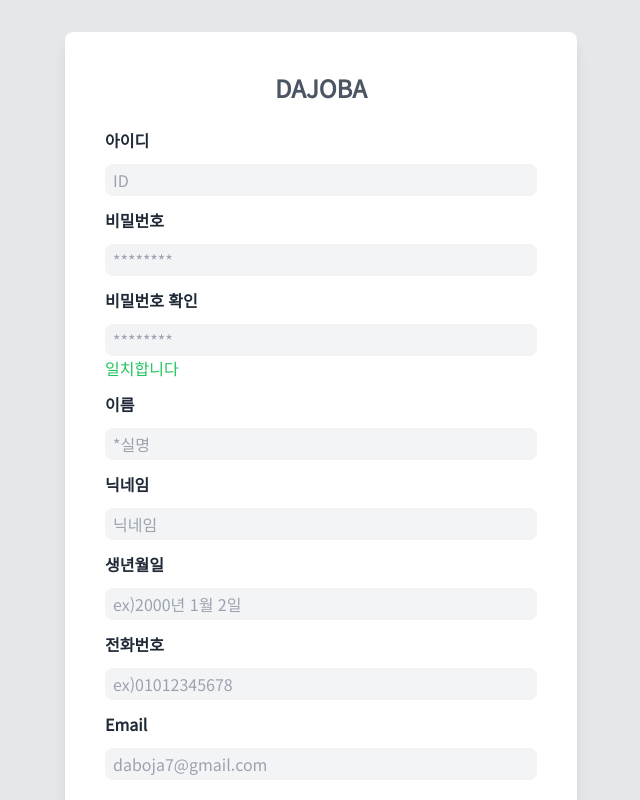
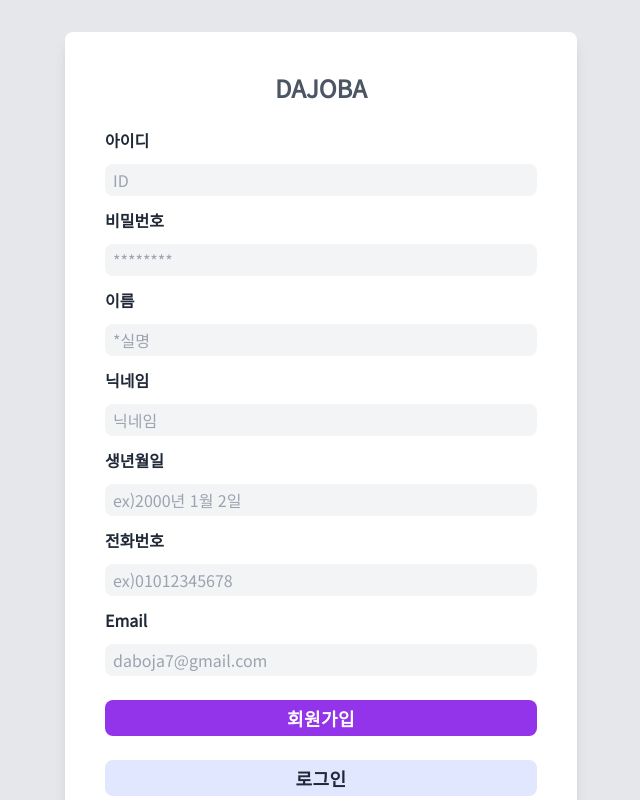
Before and after one commit to unfl1/dajoba_front, a React (Create React App) app: page /Account in a window 1280 px wide. Shown: the top 800 px of the page, without its empty margins (319-959 px from the left). Built offline with nearby package versions, Linux system fonts and the light colour scheme.

Commit message:
connecttest3

```diff
--- a/package.json
+++ b/package.json
@@ -10,6 +10,8 @@
     "@testing-library/user-event": "^13.5.0",
     "axios": "^1.6.2",
     "chart.js": "^4.4.0",
+    "cors": "^2.8.5",
+    "http-proxy-middleware": "^2.0.6",
     "react": "^18.2.0",
     "react-chartjs-2": "^5.2.0",
     "react-dom": "^18.2.0",
@@ -43,5 +45,6 @@
       "last 1 firefox version",
       "last 1 safari version"
     ]
-  }
+  },
+  "proxy": "http://192.168.0.211:8080/"
 }
--- a/src/Config.js
+++ b/src/Config.js
@@ -1,3 +1,3 @@
-const API_BASE_URL = 'https://www.adsfasfadssda.com';
+const API_BASE_URL = 'http://192.168.0.211:8080/';
 
 export default API_BASE_URL;
--- /dev/null
+++ b/src/SetProxy.js
@@ -0,0 +1,10 @@
+const { createProxyMiddleware } = require("http-proxy-middleware");
+
+module.exports = function (app) {
+  app.use(
+    createProxyMiddleware("/api/v1", {
+      target: "http://192.168.0.211:8080/",
+      changeOrigin: true,
+    })
+  );
+};
--- a/src/components/Board3.js
+++ b/src/components/Board3.js
@@ -1,4 +1,3 @@
-// Board3.js
 import React, { useState, useEffect } from 'react';
 import axios from 'axios';
 import API_BASE_URL from '../Config';
@@ -6,9 +5,10 @@ import { useNavigate, useParams } from 'react-router-dom';
 import Checkbox from '../components/Checkbox';
 import { useSelector } from 'react-redux';
 
-const user = useSelector(state => state.user.user);
+
 
 const Board3 = () => {
+    const user = useSelector(state => state.user.user);
     const [title, setTitle] = useState('');
     const [text, setText] = useState('');
     const [selectedCheckboxes, setSelectedCheckboxes] = useState([]); // 선택된 체크박스를 관리합니다.
@@ -17,7 +17,7 @@ const Board3 = () => {
 
     useEffect(() => {
         // userid와 introid를 사용하여 데이터를 가져오는 GET 요청을 보냅니다.
-        axios.get(`${API_BASE_URL}/users/${user.userid}/self-intro/${introid}`)
+        axios.get(`${API_BASE_URL}users/${user.userid}/self-intro/${introid}`)
             .then((response) => {
                 const data = response.data;
                 setTitle(data.intro_name); // 기존 제목 설정
--- a/src/components/Boardlist.js
+++ b/src/components/Boardlist.js
@@ -6,7 +6,7 @@ import API_BASE_URL from '../Config'; // config.js에서 API_BASE_URL을 가져
 // 게시판 항목을 표시하는 컴포넌트입니다.
 const BoardItem = ({ title, date, index, selectedRows, setSelectedRows }) => {
   const handleDeleteClick = () => {
-    const deleteUrl = `${API_BASE_URL}/users/{userid}/self-intro/{introid}`; // API URL 구조에 맞게 수정해야 합니다.
+    const deleteUrl = `${API_BASE_URL}users/{userid}/self-intro/{introid}`; // API URL 구조에 맞게 수정해야 합니다.
     const requestOptions = {
       method: 'DELETE',
       headers: { 'Content-Type': 'application/json' },
--- a/src/components/Card.js
+++ b/src/components/Card.js
@@ -21,7 +21,6 @@ class Card extends Component {
               </div>
             </div>
             <h2 className="text-2xl mb-2">{this.props.heading || '제목'}</h2>
-            <p className="text-gray-700">{this.props.description || '여기에 설명을 작성하세요.'}</p>
           </div>
         </div>
       </a>
--- a/src/components/Rmboard.js
+++ b/src/components/Rmboard.js
@@ -28,10 +28,8 @@ class Rmboard extends Component {
       <div key={index}>
         <Card
           job_post_url={job.job_post_url} // job_post_url을 전달
-          imageUrl={job.TITLE_IMG || 'default-image.jpeg'}
-          title={job.TITLE || '이미지 타이틀'}
+          title={job.TITLE_IMG || '이미지 타이틀'}
           heading={job.TITLE || '제목'}
-          description={job.MAINDUTIES || '여기에 설명을 작성하세요.'}
         />
       </div>
     ));
--- a/src/pages/Account.js
+++ b/src/pages/Account.js
@@ -1,19 +1,22 @@
 // Account.js
 import React, { useState } from 'react';
-import axios from 'axios'; // Axios 라이브러리를 import
-
+import axios from 'axios';
+import { useNavigate } from 'react-router-dom';
 import { Link } from 'react-router-dom';
-
-import API_BASE_URL from '../Config'; // Config.js 파일의 경로를 적절히 수정하세요.
+import API_BASE_URL from '../Config';
 
 function Account() {
   const [formData, setFormData] = useState({
-    id: '',
+    userId: '',
     password: '',
-    confirm: '',
+    name: '',
+    nickname: '',
+    birth: '',
+    phoneNumber: '',
+    email: '',
   });
 
-  const [passwordMatch, setPasswordMatch] = useState(true);
+  const navigate = useNavigate();
 
   const handleChange = (e) => {
     const { name, value } = e.target;
@@ -21,26 +24,20 @@ function Account() {
       ...formData,
       [name]: value,
     });
-
-    if (name === 'password' || name === 'confirm') {
-      const passwordValue = name === 'password' ? value : formData.password;
-      const confirmPasswordValue = name === 'confirm' ? value : formData.confirm;
-      setPasswordMatch(passwordValue === confirmPasswordValue);
-    }
   };
 
   const handleSignUp = async (e) => {
     e.preventDefault();
 
-    const apiUrl = `${API_BASE_URL}/signup`;
+    const apiUrl = `${API_BASE_URL}signup`;
 
     const userData = {
-      id: formData.id,
+      userId: formData.userId,
       password: formData.password,
       name: formData.name,
-      nick_name: formData.username,
+      nickname: formData.nickname,
       birth: formData.birth,
-      phone_number: formData.phonenumber,
+      phoneNumber: formData.phoneNumber,
       email: formData.email,
     };
 
@@ -49,11 +46,14 @@ function Account() {
 
       console.log('사용자가 성공적으로 등록되었습니다!', response.data);
       // 필요한 작업을 수행하거나 사용자를 리디렉션할 수 있습니다.
+
+      navigate('/login');
     } catch (error) {
       console.error('사용자 등록 오류:', error);
       // 오류 메시지를 사용자에게 표시하거나 오류를 처리할 수 있습니다.
     }
   };
+
   return (
     <div className="bg-gray-200 flex justify-center items-center">
       <div className="lg:w-2/5 md:w-1/2 w-2/3 mt-8 mb-8">
@@ -62,12 +62,12 @@ function Account() {
             <h1 className="text-center text-2xl mb-6 text-gray-600 font-bold font-sans">DAJOBA</h1>
           </Link>
           <div>
-            <label className="text-gray-800 font-semibold block my-3 text-md" htmlFor="id">아이디</label>
+            <label className="text-gray-800 font-semibold block my-3 text-md" htmlFor="userId">아이디</label>
             <input
               className="w-full bg-gray-100 px-2 py-1 rounded-lg focus:outline-none"
               type="text"
-              name="id"
-              id="id"
+              name="userId"
+              id="userId"
               placeholder="ID"
               onChange={handleChange}
               required
@@ -86,39 +86,59 @@ function Account() {
             />
           </div>
           <div>
-            <label className="text-gray-800 font-semibold block my-3 text-md" htmlFor="confirm">비밀번호 확인</label>
+            <label className="text-gray-800 font-semibold block my-3 text-md" htmlFor="name">이름</label>
             <input
-              className={`w-full bg-gray-100 px-2 py-1 rounded-lg focus:outline-none ${passwordMatch ? 'text-green-500' : 'text-red-500'
-                }`}
-              type="password"
-              name="confirm"
-              id="confirm"
-              placeholder="********"
+              className="w-full bg-gray-100 px-2 py-1 rounded-lg focus:outline-none"
+              type="text"
+              name="name"
+              id="name"
+              placeholder="*실명"
               onChange={handleChange}
-              required
             />
-            {!passwordMatch && <p className="text-red-500">불일치합니다</p>}
-            {passwordMatch && <p className="text-green-500">일치합니다</p>}
           </div>
           <div>
-            <label className="text-gray-800 font-semibold block my-3 text-md" for="name">이름</label>
-            <input className="w-full bg-gray-100 px-2 py-1 rounded-lg focus:outline-none" type="text" name="name" id="rname" placeholder="*실명" />
+            <label className="text-gray-800 font-semibold block my-3 text-md" htmlFor="nickname">닉네임</label>
+            <input
+              className="w-full bg-gray-100 px-2 py-1 rounded-lg focus:outline-none"
+              type="text"
+              name="nickname"
+              id="nicknamee"
+              placeholder="닉네임"
+              onChange={handleChange}
+            />
           </div>
           <div>
-            <label className="text-gray-800 font-semibold block my-3 text-md" for="username">닉네임</label>
-            <input className="w-full bg-gray-100 px-2 py-1 rounded-lg focus:outline-none" type="text" name="username" id="username" placeholder="닉네임" />
+            <label className="text-gray-800 font-semibold block my-3 text-md" htmlFor="birth">생년월일</label>
+            <input
+              className="w-full bg-gray-100 px-2 py-1 rounded-lg focus:outline-none"
+              type="text"
+              name="birth"
+              id="birth"
+              placeholder="ex)2000년 1월 2일"
+              onChange={handleChange}
+            />
           </div>
           <div>
-            <label className="text-gray-800 font-semibold block my-3 text-md" for="birth">생년월일</label>
-            <input className="w-full bg-gray-100 px-2 py-1 rounded-lg focus:outline-none" type="text" name="birth" id="bitrh" placeholder="ex)2000년 1월 2일" />
+            <label className="text-gray-800 font-semibold block my-3 text-md" htmlFor="phoneNumber">전화번호</label>
+            <input
+              className="w-full bg-gray-100 px-2 py-1 rounded-lg focus:outline-none"
+              type="text"
+              name="phoneNumber"
+              id="phoneNumber"
+              placeholder="ex)01012345678"
+              onChange={handleChange}
+            />
           </div>
           <div>
-            <label className="text-gray-800 font-semibold block my-3 text-md" for="phonenumber">전화번호</label>
-            <input className="w-full bg-gray-100 px-2 py-1 rounded-lg focus:outline-none" type="text" name="phonenumber" id="phonenumber" placeholder="ex)01012345678" />
-          </div>
-          <div>
-            <label className="text-gray-800 font-semibold block my-3 text-md" for="email">Email</label>
-            <input className="w-full bg-gray-100 px-2 py-1 rounded-lg focus:outline-none" type="text" name="email" id="email" placeholder="daboja7@gmail.com" />
+            <label className="text-gray-800 font-semibold block my-3 text-md" htmlFor="email">Email</label>
+            <input
+              className="w-full bg-gray-100 px-2 py-1 rounded-lg focus:outline-none"
+              type="text"
+              name="email"
+              id="email"
+              placeholder="daboja7@gmail.com"
+              onChange={handleChange}
+            />
           </div>
           <button
             type="submit"
@@ -127,11 +147,10 @@ function Account() {
           >
             회원가입
           </button>
-          <Link to="/Login">
+          <Link to="/login">
             <button
               type="login"
-              className="w-full mt-6 mb-3 bg-indigo-100 rounded-lg px-2 py-1 text-lg text-gray-800 tracking-wide font-semibold font-sans"
-            >
+              className="w-full mt-6 mb-3 bg-indigo-100 rounded-lg px-2 py-1 text-lg text-gray-800 tracking-wide font-semibold font-sans">
               로그인
             </button>
           </Link>
```
Also changed, not shown: src/components/Board.js (+5 -23 lines), src/components/Board2.js (+35 -40 lines), src/components/Fourrecruit.js (+15 -8 lines), 1 other file (tests, documents, lock files or other folders).
